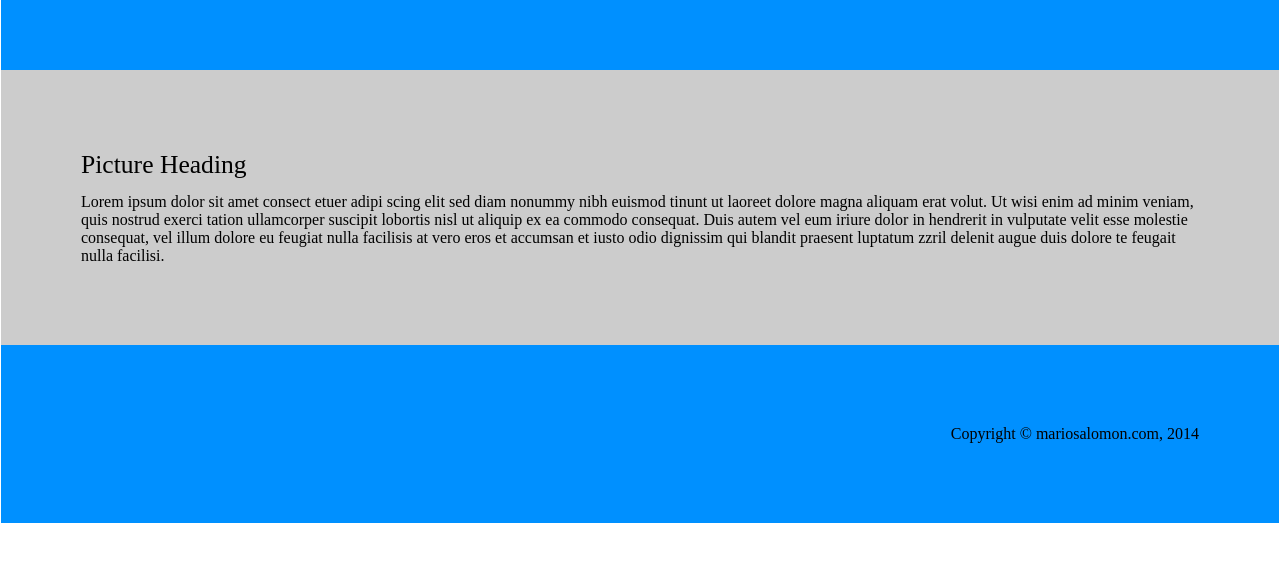
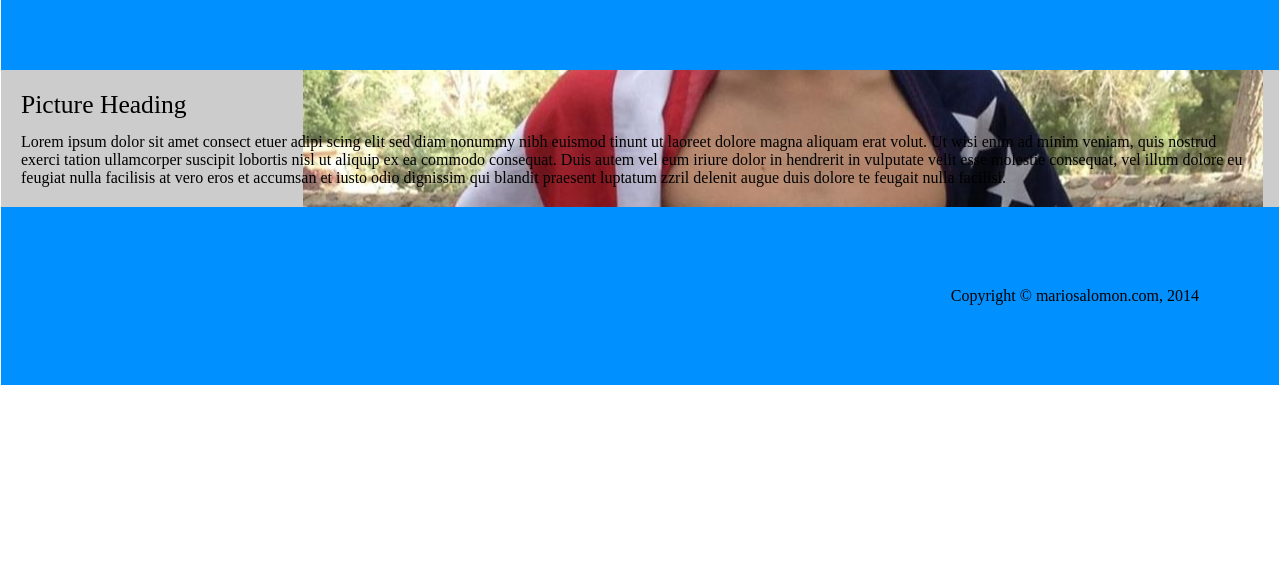
Before and after one commit to masalomon01/Mario, a plain HTML site: page index.html in a window 1280 px wide. Shown: the part 120-682 px from the top of the page. Drawn offline with Linux system fonts and the light colour scheme.

Commit message:
image test

```diff
--- a/stylesheets/stylesheet.css
+++ b/stylesheets/stylesheet.css
@@ -89,7 +89,9 @@ table {
 #content
 {
 	clear: left;
-	padding: 80px;
+	padding: 20px;
+	background: url('../images/test.jpg') #ccc no-repeat 95% 50%;
+
 }
 
 #content h2
```
